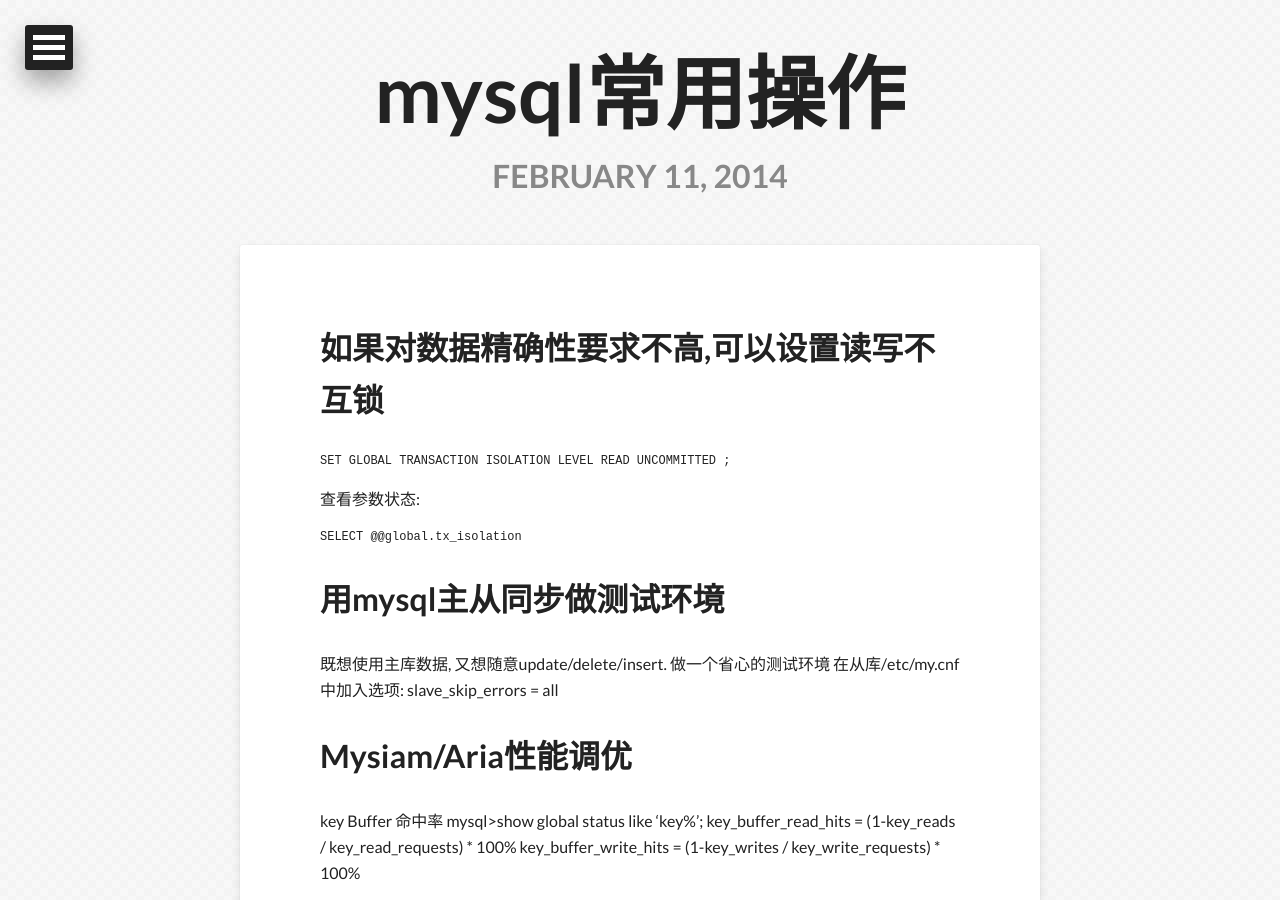
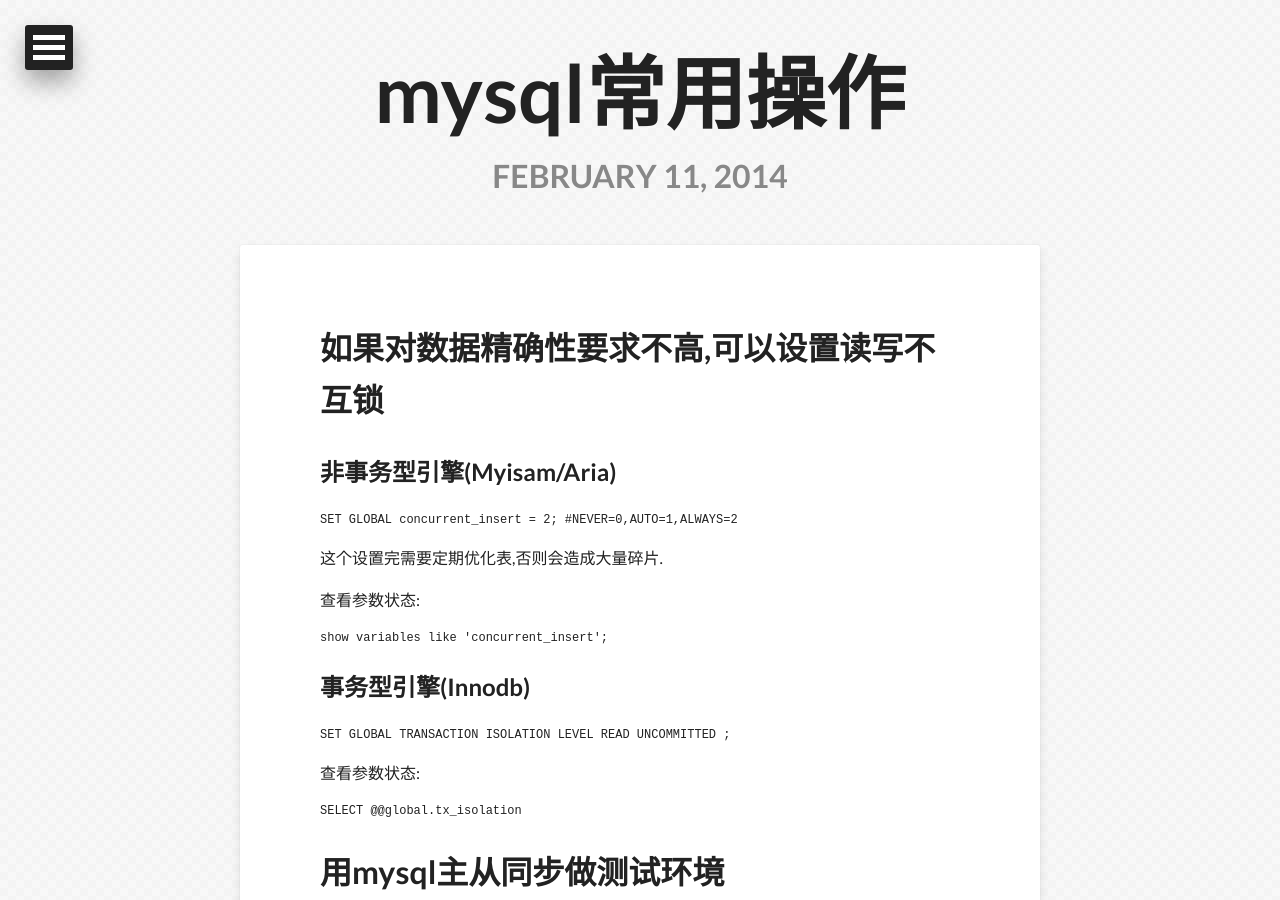
Before and after one commit to apyixiang/apyixiang.github.io, a Jekyll site: the page built from _posts/2014-02-11-mysql-common.markdown, in a window 1280 px wide and 900 px high. Built offline with Jekyll 4.4.1, drawn with Linux system fonts in a browser that asks for light colours; nearby versions of some CDN libraries; Markdown is read by kramdown in place of the engine named in the settings; comment, search, counter and statistics services are not loaded.

Commit message:
mysql非事务性引擎读写不锁的方法

````diff
--- a/_posts/2014-02-11-mysql-common.markdown
+++ b/_posts/2014-02-11-mysql-common.markdown
@@ -9,6 +9,23 @@
 
 如果对数据精确性要求不高,可以设置读写不互锁
 =====================
+
+非事务型引擎(Myisam/Aria)
+----------------
+```mysql
+SET GLOBAL concurrent_insert = 2; #NEVER=0,AUTO=1,ALWAYS=2
+```
+这个设置完需要定期优化表,否则会造成大量碎片.
+
+查看参数状态:
+```mysql
+show variables like 'concurrent_insert';
+```
+
+
+事务型引擎(Innodb)
+----------------
+
 ```mysql
 SET GLOBAL TRANSACTION ISOLATION LEVEL READ UNCOMMITTED ;
 ```
````
